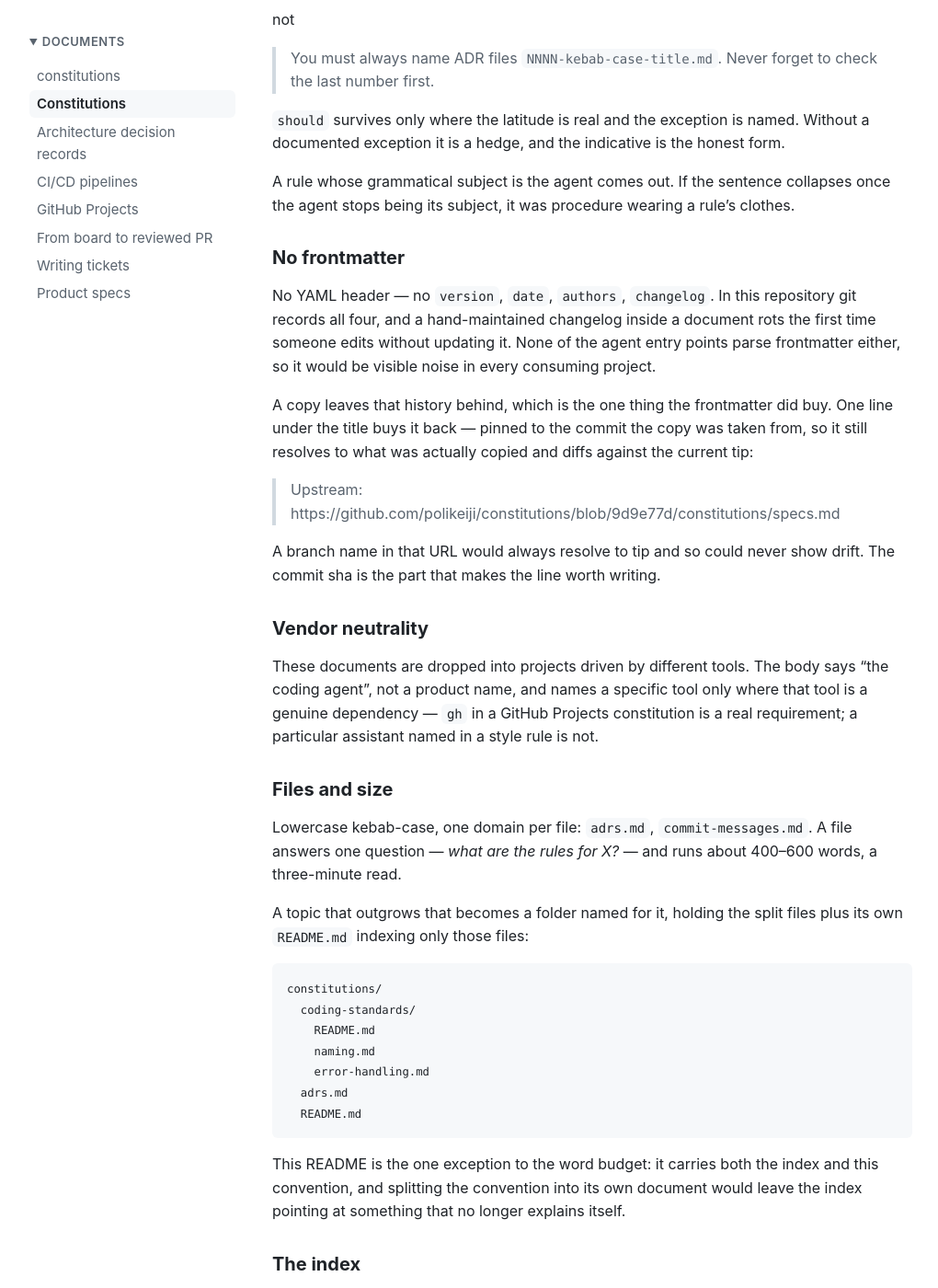
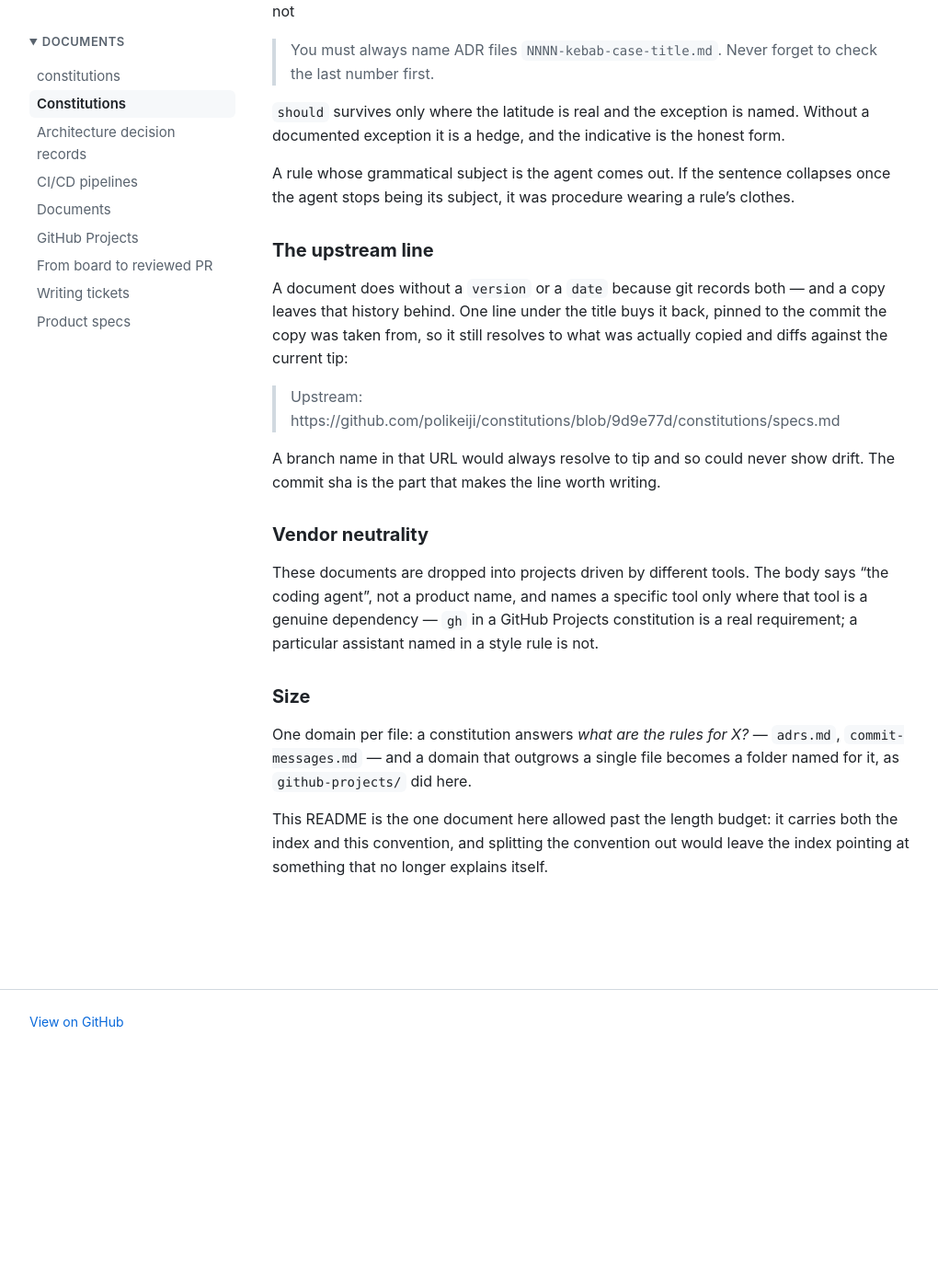
Before and after one commit to polikeiji/constitutions, a Jekyll site: the page built from constitutions/README.md, in a window 1280 px wide and 1400 px high, scrolled down 2484 px. Shown: the whole window at 92% size, without its empty margins (128-1148 px from the left). Built offline with Jekyll 4.4.1, drawn with Linux system fonts in a browser that asks for light colours; our own code applies the rules of GitHub Pages for plain Markdown files; after the commit the page ends 3631 px from its top, so only the background shows below that; some of the changed text lies outside the part shown.

Commit message:
docs(constitutions): add the documents constitution
Every constitution here was carrying its own copy of the rules that hold for
any document - kebab-case names, a word budget, no frontmatter, a Mermaid block
where prose would be dense, a README index updated in the same change. Three
copies of a rule is three places for it to drift, and specs.md and adrs.md had
already drifted on two of them: six specs before the index takes subheadings
against ten records, and a diagram rule specs.md spelled out that adrs.md
compressed to a clause.

constitutions/documents.md now states them once, for documents of every kind:
markdown in the repository beside what it describes, readable in five minutes,
structure and sequence drawn rather than described with accTitle and accDescr
on every diagram, an H1 and one sentence opening the file, no frontmatter, a
README index per directory, and a document edited in the change that makes it
wrong.

Five minutes replaces the 400-600 word budget the other documents carried
rather than sitting above it as a looser ceiling, so the old numbers come out
instead of staying as tighter local limits. What stays behind in each document
is what is particular to its artifact, plus the clause saying why the shared
rule bites there: a spec past the budget is holding two concerns, a record past
it holds more than one decision. Frontmatter gets an exception mechanism rather
than an exemption list - the general rule bans it, and a type whose own
constitution names a fact git cannot reconstruct, as adrs.md does with status,
carries that field and nothing else.

The authoring convention keeps what is true of constitutions and not of
documents generally: what goes in, modal verbs, vendor neutrality, one domain
per file, and the Upstream line, which is now argued from the history a copy
leaves behind rather than from frontmatter it never had. Its former "No
frontmatter" section is cited twice in _layouts/default.html, once as the
reason the nav cannot be ordered by hand; both citations move to the file that
now holds the rule.

Refs #36

Co-Authored-By: Claude Opus 5 (1M context) <noreply@anthropic.com>

````diff
--- a/_layouts/default.html
+++ b/_layouts/default.html
@@ -94,8 +94,8 @@
         _data/nav.yml. A hand-written list would be a third place to update
         behind the index table in constitutions/README.md and the pointer in
         the root README, and the documents cannot carry ordering hints of their
-        own — "No frontmatter" in the authoring convention rules out nav_order
-        and nav_title by design, not by oversight. Sorting by url instead keeps
+        own — "Files" in constitutions/documents.md rules out nav_order and
+        nav_title by design, not by oversight. Sorting by url instead keeps
         a directory's children next to it, and the order within a level is
         alphabetical rather than deliberate. If a deliberate order ever becomes
         necessary, that is when _data/nav.yml arrives, with a CI check
@@ -244,9 +244,9 @@
       The gate reads the rendered page rather than a `mermaid: true` front
       matter flag, which is what an earlier note in doc.html proposed. These
       pages carry no front matter at all — that is the point of
-      jekyll-optional-front-matter, and "No frontmatter" in
-      constitutions/README.md makes it a rule for the documents most likely to
-      hold a diagram. A flag would have to go in the one place that may not have
+      jekyll-optional-front-matter, and "Files" in constitutions/documents.md
+      makes it a rule for every document here — including the ones that hold a
+      diagram. A flag would have to go in the one place that may not have
       one. `language-mermaid` is the class kramdown puts on the block, so the
       page that has a diagram is already the page that says so.
 
--- a/constitutions/README.md
+++ b/constitutions/README.md
@@ -13,6 +13,7 @@ instruction.
 | [Architecture decision records](adrs.md) | What an ADR records about a decision, and what keeps it readable later |
 | [GitHub Projects](github-projects/README.md) | How tickets are written, and how one gets from the board to a reviewed PR |
 | [CI/CD pipelines](ci-cd.md) | Which pipelines a repository carries, and what each one guarantees |
+| [Documents](documents.md) | What every document looks like, whatever kind it is — what the others assume |
 
 Rows appear here as documents do.
 
@@ -62,17 +63,15 @@ and a constitution that starts growing one has found a script worth extracting.
 No trigger-phrase list, and no passage explaining when to reach for the document. It is in
 context already; it does not need summoning.
 
-A concern an existing constitution already covers becomes a section in that document rather
-than a second file. Two documents on one concern is how a rule set starts contradicting
-itself, and the index at the top of this file is the check — short enough to read before
-starting.
+The index at the top of this file is the check against writing a second document on a
+concern one of these already covers — short enough to read before starting.
 
 ### Shape
 
-Title, then one sentence on what the document governs, then the rules — and in a copy
-installed into a project, the `Upstream:` line under the title. A rule carries its reason
-where the reason is not obvious; one clause is usually enough, and it is what stops a
-later reader from tidying the rule away.
+The rules follow the title and its one sentence; in a copy installed into a project, the
+`Upstream:` line goes directly under the title. A rule carries its reason where the reason
+is not obvious; one clause is usually enough, and it is what stops a later reader from
+tidying the rule away.
 
 A right/wrong pair goes where a rule is hard to apply without seeing it — as the modal verb
 rule below does. A rule that lands on first reading does not need one.
@@ -100,16 +99,12 @@ documented exception it is a hedge, and the indicative is the honest form.
 A rule whose grammatical subject is the agent comes out. If the sentence collapses once the
 agent stops being its subject, it was procedure wearing a rule's clothes.
 
-### No frontmatter
+### The upstream line
 
-No YAML header — no `version`, `date`, `authors`, `changelog`. In this repository git
-records all four, and a hand-maintained changelog inside a document rots the first time
-someone edits without updating it. None of the agent entry points parse frontmatter either,
-so it would be visible noise in every consuming project.
-
-A copy leaves that history behind, which is the one thing the frontmatter did buy. One line
-under the title buys it back — pinned to the commit the copy was taken from, so it still
-resolves to what was actually copied and diffs against the current tip:
+A document does without a `version` or a `date` because git records both — and a copy
+leaves that history behind. One line under the title buys it back, pinned to the commit the
+copy was taken from, so it still resolves to what was actually copied and diffs against the
+current tip:
 
 > Upstream: https://github.com/polikeiji/constitutions/blob/9d9e77d/constitutions/specs.md
 
@@ -123,32 +118,12 @@ coding agent", not a product name, and names a specific tool only where that too
 genuine dependency — `gh` in a GitHub Projects constitution is a real requirement; a
 particular assistant named in a style rule is not.
 
-### Files and size
+### Size
 
-Lowercase kebab-case, one domain per file: `adrs.md`, `commit-messages.md`. A file answers
-one question — *what are the rules for X?* — and runs about 400–600 words, a three-minute
-read.
+One domain per file: a constitution answers *what are the rules for X?* — `adrs.md`,
+`commit-messages.md` — and a domain that outgrows a single file becomes a folder named for
+it, as `github-projects/` did here.
 
-A topic that outgrows that becomes a folder named for it, holding the split files plus its
-own `README.md` indexing only those files:
-
-```
-constitutions/
-  coding-standards/
-    README.md
-    naming.md
-    error-handling.md
-  adrs.md
-  README.md
-```
-
-This README is the one exception to the word budget: it carries both the index and this
-convention, and splitting the convention into its own document would leave the index
-pointing at something that no longer explains itself.
-
-### The index
-
-The table at the top of this file lists every constitution — a link, and one line on what
-it covers. It is updated in the change that adds, renames, or removes a document, not
-afterwards. A consuming project keeps the same table at `docs/constitutions/README.md`,
-listing what was installed there.
+This README is the one document here allowed past the length budget: it carries both the
+index and this convention, and splitting the convention out would leave the index pointing
+at something that no longer explains itself.
````
Also changed, not shown: README.md (+4 -1 lines), constitutions/adrs.md (+10 -14 lines), constitutions/documents.md (added, +106 -0 lines), constitutions/specs.md (+6 -45 lines).
